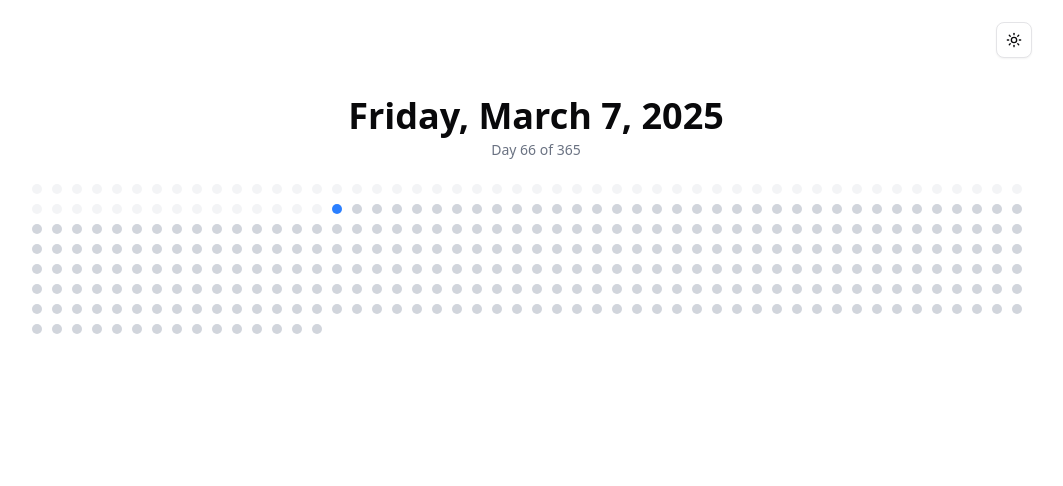
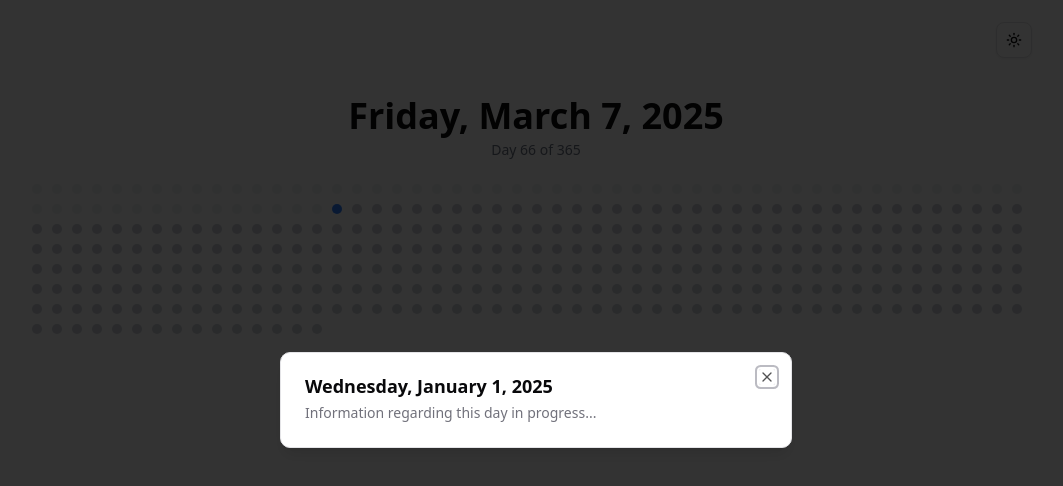
Before and after one commit to amrohan/dotcal, a Next.js app: page / in a window 1280 px wide. Both pictures are taken after a click on the element 141 px from the left and 189 px from the top of the page. Shown: the top 486 px of the page, without its empty margins (104-1167 px from the left). Built offline with nearby package versions, Linux system fonts and the light colour scheme.

Commit message:
add modal

```diff
--- /dev/null
+++ b/components/dayDetailsModal.tsx
@@ -0,0 +1,40 @@
+"use client";
+import React from "react";
+import { format } from "date-fns";
+import {
+  Dialog,
+  DialogContent,
+  DialogHeader,
+  DialogTitle,
+  DialogDescription,
+} from "@/components/ui/dialog";
+
+interface DayDetailsModalProps {
+  selectedDate: Date | null;
+  onClose: () => void;
+}
+
+export default function DayDetailsModal({
+  selectedDate,
+  onClose,
+}: DayDetailsModalProps) {
+  return (
+    <Dialog
+      open={Boolean(selectedDate)}
+      onOpenChange={(open) => {
+        if (!open) onClose();
+      }}
+    >
+      <DialogContent>
+        <DialogHeader>
+          <DialogTitle>
+            {selectedDate ? format(selectedDate, "EEEE, MMMM d, yyyy") : ""}
+          </DialogTitle>
+          <DialogDescription>
+            Information regarding this day in progress...
+          </DialogDescription>
+        </DialogHeader>
+      </DialogContent>
+    </Dialog>
+  );
+}
--- /dev/null
+++ b/components/ui/dialog.tsx
@@ -0,0 +1,135 @@
+"use client"
+
+import * as React from "react"
+import * as DialogPrimitive from "@radix-ui/react-dialog"
+import { XIcon } from "lucide-react"
+
+import { cn } from "@/lib/utils"
+
+function Dialog({
+  ...props
+}: React.ComponentProps<typeof DialogPrimitive.Root>) {
+  return <DialogPrimitive.Root data-slot="dialog" {...props} />
+}
+
+function DialogTrigger({
+  ...props
+}: React.ComponentProps<typeof DialogPrimitive.Trigger>) {
+  return <DialogPrimitive.Trigger data-slot="dialog-trigger" {...props} />
+}
+
+function DialogPortal({
+  ...props
+}: React.ComponentProps<typeof DialogPrimitive.Portal>) {
+  return <DialogPrimitive.Portal data-slot="dialog-portal" {...props} />
+}
+
+function DialogClose({
+  ...props
+}: React.ComponentProps<typeof DialogPrimitive.Close>) {
+  return <DialogPrimitive.Close data-slot="dialog-close" {...props} />
+}
+
+function DialogOverlay({
+  className,
+  ...props
+}: React.ComponentProps<typeof DialogPrimitive.Overlay>) {
+  return (
+    <DialogPrimitive.Overlay
+      data-slot="dialog-overlay"
+      className={cn(
+        "data-[state=open]:animate-in data-[state=closed]:animate-out data-[state=closed]:fade-out-0 data-[state=open]:fade-in-0 fixed inset-0 z-50 bg-black/80",
+        className
+      )}
+      {...props}
+    />
+  )
+}
+
+function DialogContent({
+  className,
+  children,
+  ...props
+}: React.ComponentProps<typeof DialogPrimitive.Content>) {
+  return (
+    <DialogPortal data-slot="dialog-portal">
+      <DialogOverlay />
+      <DialogPrimitive.Content
+        data-slot="dialog-content"
+        className={cn(
+          "bg-background data-[state=open]:animate-in data-[state=closed]:animate-out data-[state=closed]:fade-out-0 data-[state=open]:fade-in-0 data-[state=closed]:zoom-out-95 data-[state=open]:zoom-in-95 fixed top-[50%] left-[50%] z-50 grid w-full max-w-[calc(100%-2rem)] translate-x-[-50%] translate-y-[-50%] gap-4 rounded-lg border p-6 shadow-lg duration-200 sm:max-w-lg",
+          className
+        )}
+        {...props}
+      >
+        {children}
+        <DialogPrimitive.Close className="ring-offset-background focus:ring-ring data-[state=open]:bg-accent data-[state=open]:text-muted-foreground absolute top-4 right-4 rounded-xs opacity-70 transition-opacity hover:opacity-100 focus:ring-2 focus:ring-offset-2 focus:outline-hidden disabled:pointer-events-none [&_svg]:pointer-events-none [&_svg]:shrink-0 [&_svg:not([class*='size-'])]:size-4">
+          <XIcon />
+          <span className="sr-only">Close</span>
+        </DialogPrimitive.Close>
+      </DialogPrimitive.Content>
+    </DialogPortal>
+  )
+}
+
+function DialogHeader({ className, ...props }: React.ComponentProps<"div">) {
+  return (
+    <div
+      data-slot="dialog-header"
+      className={cn("flex flex-col gap-2 text-center sm:text-left", className)}
+      {...props}
+    />
+  )
+}
+
+function DialogFooter({ className, ...props }: React.ComponentProps<"div">) {
+  return (
+    <div
+      data-slot="dialog-footer"
+      className={cn(
+        "flex flex-col-reverse gap-2 sm:flex-row sm:justify-end",
+        className
+      )}
+      {...props}
+    />
+  )
+}
+
+function DialogTitle({
+  className,
+  ...props
+}: React.ComponentProps<typeof DialogPrimitive.Title>) {
+  return (
+    <DialogPrimitive.Title
+      data-slot="dialog-title"
+      className={cn("text-lg leading-none font-semibold", className)}
+      {...props}
+    />
+  )
+}
+
+function DialogDescription({
+  className,
+  ...props
+}: React.ComponentProps<typeof DialogPrimitive.Description>) {
+  return (
+    <DialogPrimitive.Description
+      data-slot="dialog-description"
+      className={cn("text-muted-foreground text-sm", className)}
+      {...props}
+    />
+  )
+}
+
+export {
+  Dialog,
+  DialogClose,
+  DialogContent,
+  DialogDescription,
+  DialogFooter,
+  DialogHeader,
+  DialogOverlay,
+  DialogPortal,
+  DialogTitle,
+  DialogTrigger,
+}
--- a/components/yearDotsGrid.tsx
+++ b/components/yearDotsGrid.tsx
@@ -1,4 +1,5 @@
-import React from "react";
+"use client";
+import React, { useState } from "react";
 import {
   startOfYear,
   eachDayOfInterval,
@@ -12,16 +13,25 @@
   TooltipContent,
   TooltipTrigger,
 } from "@/components/ui/tooltip";
+import DayDetailsModal from "./dayDetailsModal";
 
 export default function YearDotCalendar() {
+  const [selectedDate, setSelectedDate] = useState<Date | null>(null);
+
   const today = new Date();
   const yearStart = startOfYear(today);
   const yearEnd = new Date(today.getFullYear(), 11, 31);
-
   const days = eachDayOfInterval({ start: yearStart, end: yearEnd });
-
   const currentDateFormatted = format(today, "EEEE, MMMM d, yyyy");
   const dayOfYear = differenceInCalendarDays(today, yearStart) + 1;
+
+  const handleDotClick = (day: Date) => {
+    setSelectedDate(day);
+  };
+
+  const closeModal = () => {
+    setSelectedDate(null);
+  };
 
   return (
     <div className="flex flex-col items-center mt-4 px-2">
@@ -46,8 +56,9 @@
             <Tooltip key={index}>
               <TooltipTrigger asChild>
                 <div
+                  onClick={() => handleDotClick(day)}
                   className={`relative w-2.5 h-2.5 rounded-full cursor-pointer transition-transform duration-200 hover:scale-150 ${isCurrentDay
-                      ? " bg-blue-500"
+                      ? "bg-blue-500"
                       : isPastDay
                         ? "dark:bg-gray-700 bg-gray-100"
                         : "dark:bg-gray-400 bg-gray-300"
@@ -59,6 +70,9 @@
           );
         })}
       </div>
+
+      {/* Modal for extra day details */}
+      <DayDetailsModal selectedDate={selectedDate} onClose={closeModal} />
     </div>
   );
 }
--- a/package.json
+++ b/package.json
@@ -9,6 +9,7 @@
     "lint": "next lint"
   },
   "dependencies": {
+    "@radix-ui/react-dialog": "^1.1.6",
     "@radix-ui/react-dropdown-menu": "^2.1.6",
     "@radix-ui/react-slot": "^1.1.2",
     "@radix-ui/react-tooltip": "^1.1.8",
```
Also changed, not shown: 1 other file (tests, documents, lock files or other folders).
